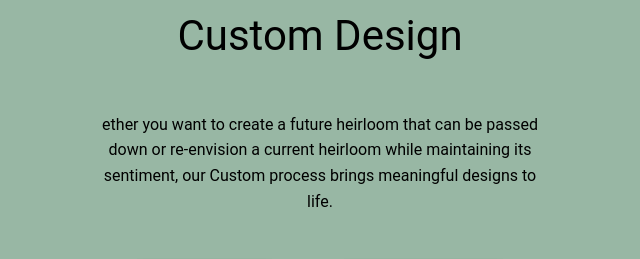
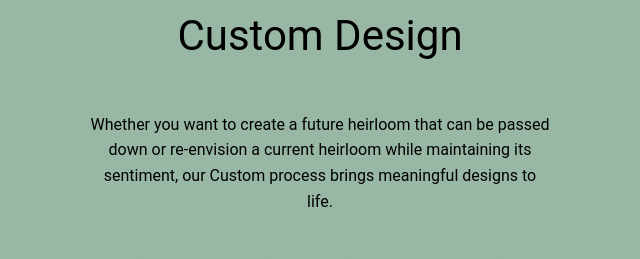
Before and after one commit to Vas2306/jewelry, a plain HTML site: page index.html in a window 1280 px wide. Shown: the part 3286-3545 px from the top of the page, 47-687 px from the left. Drawn offline with nearby package versions, Linux system fonts and the light colour scheme.

Commit message:
fixing bugs

```diff
--- a/index.html
+++ b/index.html
@@ -198,7 +198,7 @@
               <h2 id="custom" class="custom__title">Tradition in the Making</h2>
               <h3 class="custom__subtitle">Custom Design</h3>
               <p class="custom__text">
-                ether you want to create a future heirloom that can be passed
+                Whether you want to create a future heirloom that can be passed
                 down or re-envision a current heirloom while maintaining its
                 sentiment, our Custom process brings meaningful designs to life.
               </p>
```
